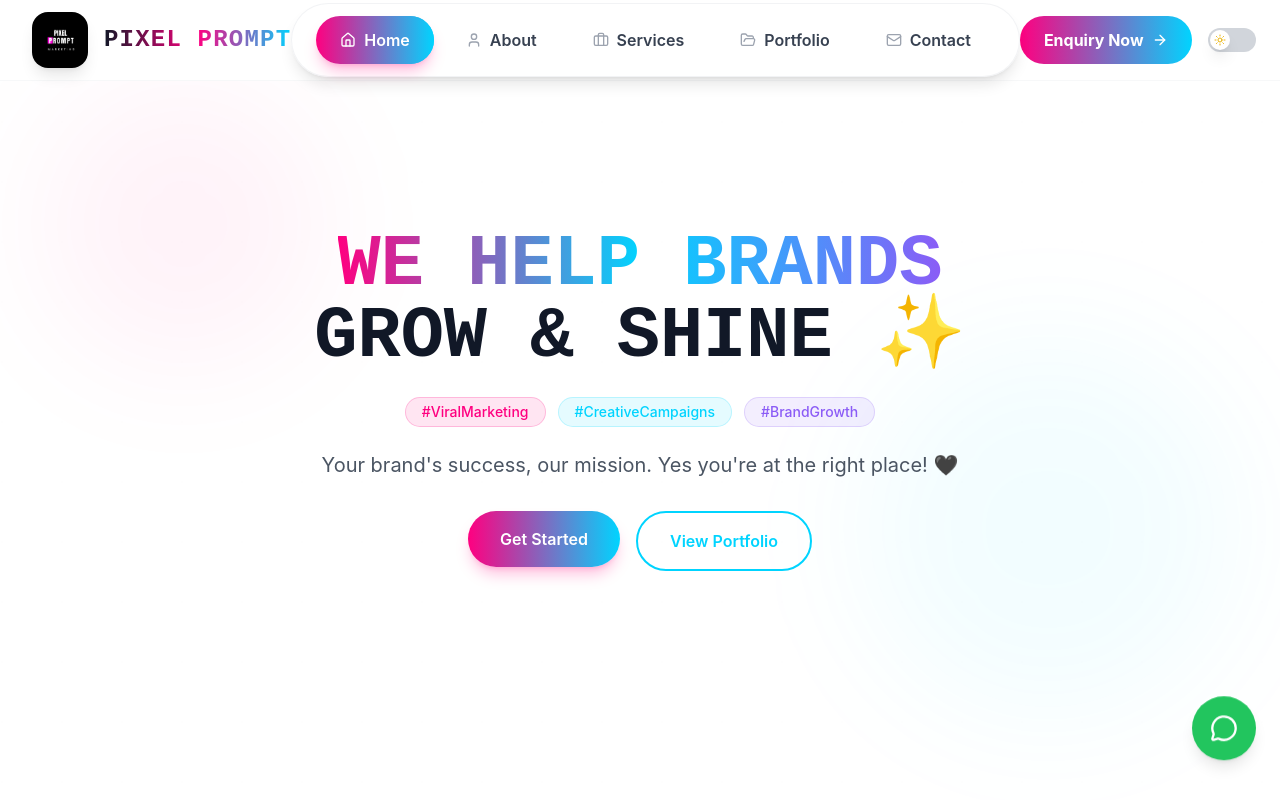
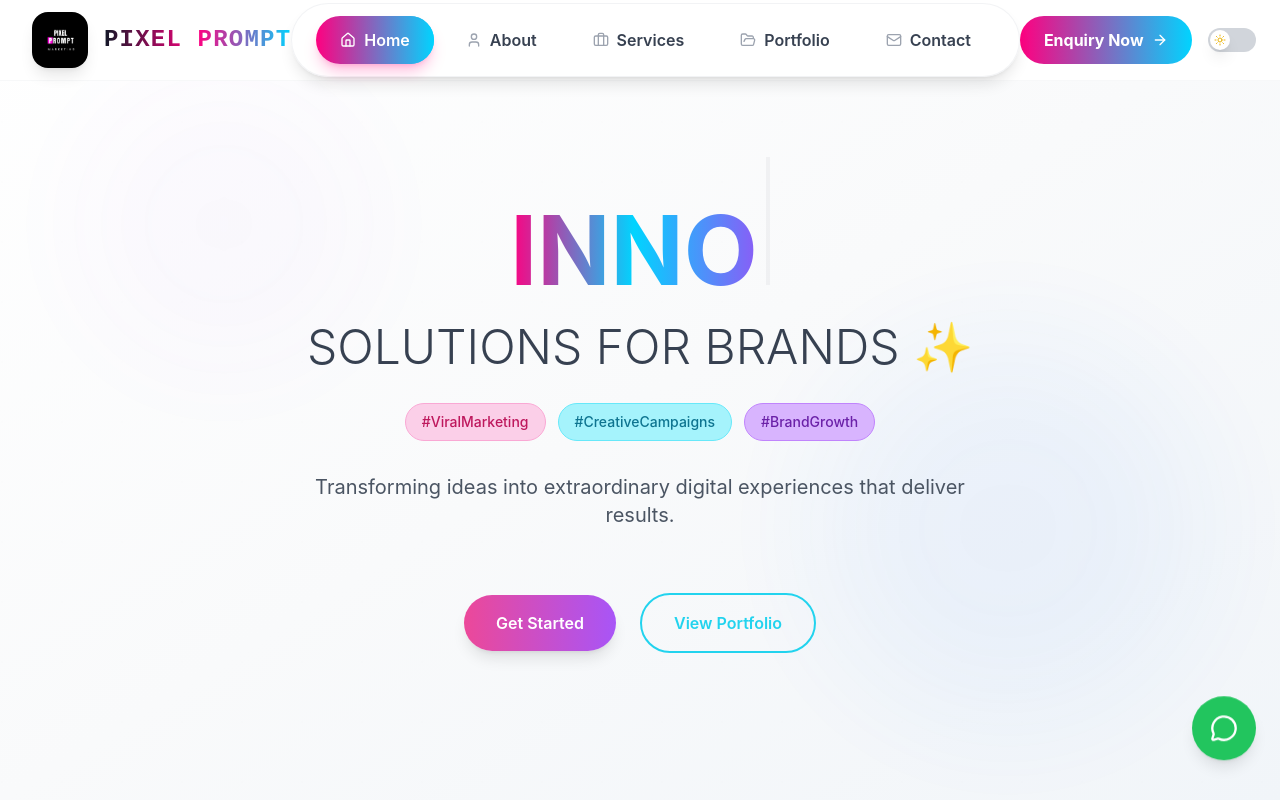
Before and after one commit to zaidrizvi/pixel-prompt, a React (Vite) app: page / in a window 1280 px wide. Shown: the top 800 px of the page. Built offline with nearby package versions, Linux system fonts and the light colour scheme.

Commit message:
Fix: default theme to light mode on first load

```diff
--- a/src/components/home/Hero.jsx
+++ b/src/components/home/Hero.jsx
@@ -1,67 +1,196 @@
-import React from 'react';
-import { motion } from 'framer-motion';
-import { useNavigate } from 'react-router-dom';
+import React, { useState, useEffect } from "react";
+import { motion } from "framer-motion";
+import { useNavigate } from "react-router-dom";
 
 const Hero = () => {
   const navigate = useNavigate();
+  const [currentText, setCurrentText] = useState("");
+  const [currentIndex, setCurrentIndex] = useState(0);
+  const [isDeleting, setIsDeleting] = useState(false);
+  const [wordIndex, setWordIndex] = useState(0);
 
-  const handleGetStarted = () => navigate('/contact');
-  const handleViewPortfolio = () => navigate('/portfolio');
+  const words = ["CREATIVE", "MODERN", "INNOVATIVE", "DIGITAL"];
+  const fullText = words[wordIndex];
+
+  const handleGetStarted = () => navigate("/contact");
+  const handleViewPortfolio = () => navigate("/portfolio");
+
+  // Typewriter effect
+  useEffect(() => {
+    const timeout = setTimeout(
+      () => {
+        if (!isDeleting && currentIndex < fullText.length) {
+          setCurrentText((prev) => prev + fullText[currentIndex]);
+          setCurrentIndex((prev) => prev + 1);
+        } else if (isDeleting && currentText.length > 0) {
+          setCurrentText((prev) => prev.slice(0, -1));
+        } else if (!isDeleting && currentIndex === fullText.length) {
+          setTimeout(() => setIsDeleting(true), 1500);
+        } else if (isDeleting && currentText.length === 0) {
+          setIsDeleting(false);
+          setCurrentIndex(0);
+          setWordIndex((prev) => (prev + 1) % words.length);
+        }
+      },
+      isDeleting ? 50 : 150
+    );
+
+    return () => clearTimeout(timeout);
+  }, [
+    currentText,
+    currentIndex,
+    isDeleting,
+    fullText,
+    wordIndex,
+    words.length,
+  ]);
 
   return (
-    <section className="min-h-screen bg-gradient-to-br from-light-bg via-white to-gray-50 dark:from-black dark:via-gray-900 dark:to-black flex items-center justify-center relative overflow-hidden transition-colors duration-500">
-      {/* Animated background */}
-      <div className="absolute inset-0">
-        <div className="absolute top-20 left-10 w-72 h-72 bg-neon-pink/10 dark:bg-neon-pink/20 rounded-full blur-3xl animate-pulse"></div>
-        <div className="absolute bottom-20 right-10 w-96 h-96 bg-electric-blue/10 dark:bg-electric-blue/20 rounded-full blur-3xl animate-pulse delay-1000"></div>
+    <section className="min-h-screen bg-gradient-to-br from-white via-gray-50 to-slate-100 dark:from-slate-900 dark:via-gray-900 dark:to-slate-900 flex items-center justify-center relative overflow-hidden transition-colors duration-500">
+      {/* Background elements - adaptive to theme */}
+      <div className="absolute inset-0 opacity-30">
+        <div className="absolute top-20 left-20 w-72 h-72 bg-purple-500/20 dark:bg-purple-500/30 rounded-full blur-3xl animate-pulse"></div>
+        <div
+          className="absolute bottom-20 right-20 w-96 h-96 bg-blue-500/20 dark:bg-blue-500/30 rounded-full blur-3xl animate-pulse"
+          style={{ animationDelay: "1s" }}
+        ></div>
       </div>
 
-      <div className="max-w-7xl mx-auto px-4 sm:px-6 lg:px-8 text-center relative z-10">
+      <div className="max-w-6xl mx-auto px-4 sm:px-6 lg:px-8 text-center relative z-10">
         <motion.div
-          initial={{ opacity: 0, y: 50 }}
+          initial={{ opacity: 0, y: 30 }}
           animate={{ opacity: 1, y: 0 }}
-          transition={{ duration: 0.8 }}
+          transition={{ duration: 0.8, ease: "easeOut" }}
+          className="space-y-8"
         >
-          <h1 className="text-3xl sm:text-5xl md:text-6xl lg:text-7xl font-cyber font-bold mb-6 leading-tight sm:leading-snug">
-            <span className="bg-gradient-to-r from-neon-pink via-electric-blue to-cyber-purple bg-clip-text text-transparent">
-              WE HELP BRANDS
-            </span>
-            <br />
-            <span className="text-gray-900 dark:text-white transition-colors duration-300">
-              GROW & SHINE ✨
-            </span>
-          </h1>
+          {/* Typewriter heading */}
+          <div className="space-y-4">
+            <div className="min-h-[80px] sm:min-h-[120px] md:min-h-[160px] flex items-center justify-center">
+              <h1 className="text-4xl sm:text-6xl md:text-7xl lg:text-8xl font-bold leading-tight">
+                <span className="bg-gradient-to-r from-neon-pink via-electric-blue to-cyber-purple bg-clip-text text-transparent ">
+                  {currentText}
+                </span>
+                <motion.span
+                  className="inline-block w-1 h-16 sm:h-24 md:h-32 bg-gray-800 dark:bg-white ml-2"
+                  animate={{ opacity: [0, 1, 0] }}
+                  transition={{ duration: 1, repeat: Infinity }}
+                />
+              </h1>
+            </div>
 
-          <div className="flex flex-wrap justify-center gap-2 sm:gap-3 mb-6">
-            <span className="px-4 py-1 text-sm font-medium bg-neon-pink/10 text-neon-pink rounded-full border border-neon-pink/20">
-              #ViralMarketing
-            </span>
-            <span className="px-4 py-1 text-sm font-medium bg-electric-blue/10 text-electric-blue rounded-full border border-electric-blue/20">
-              #CreativeCampaigns
-            </span>
-            <span className="px-4 py-1 text-sm font-medium bg-cyber-purple/10 text-cyber-purple rounded-full border border-cyber-purple/20">
-              #BrandGrowth
-            </span>
+            <motion.h2
+              className="text-2xl sm:text-3xl md:text-4xl lg:text-5xl font-light text-gray-700 dark:text-gray-300 transition-colors duration-300"
+              initial={{ opacity: 0 }}
+              animate={{ opacity: 1 }}
+              transition={{ delay: 0.5, duration: 0.8 }}
+            >
+              SOLUTIONS FOR BRANDS ✨
+            </motion.h2>
           </div>
 
-          <p className="text-base sm:text-lg md:text-xl text-gray-600 dark:text-gray-300 mb-8 max-w-3xl mx-auto font-modern transition-colors duration-300 px-2 sm:px-0">
-            Your brand's success, our mission. Yes you're at the right place! 🖤
-          </p>
+          <motion.div
+            className="flex flex-wrap justify-center gap-3 mb-8"
+            initial={{ opacity: 0, y: 20 }}
+            animate={{ opacity: 1, y: 0 }}
+            transition={{ delay: 1, duration: 0.6 }}
+          >
+            <motion.span
+              className="px-4 py-2 text-sm font-medium
+    bg-pink-200 dark:bg-pink-900/40
+    text-pink-700 dark:text-pink-300
+    rounded-full border border-pink-300 dark:border-pink-600"
+              whileHover={{
+                scale: 1.05,
+                backgroundColor: "rgba(236, 72, 153, 0.25)",
+                transition: { duration: 0.2 },
+              }}
+              initial={{ opacity: 0, x: -20 }}
+              animate={{ opacity: 1, x: 0 }}
+              transition={{ delay: 1.2 }}
+            >
+              #ViralMarketing
+            </motion.span>
 
-          <div className="flex flex-col sm:flex-row gap-4 justify-center items-center sm:items-start">
-            <button
+            <motion.span
+              className="px-4 py-2 text-sm font-medium
+    bg-cyan-200 dark:bg-cyan-900/40
+    text-cyan-700 dark:text-cyan-300
+    rounded-full border border-cyan-300 dark:border-cyan-600"
+              whileHover={{
+                scale: 1.05,
+                backgroundColor: "rgba(6, 182, 212, 0.25)",
+                transition: { duration: 0.2 },
+              }}
+              initial={{ opacity: 0, x: -20 }}
+              animate={{ opacity: 1, x: 0 }}
+              transition={{ delay: 1.3 }}
+            >
+              #CreativeCampaigns
+            </motion.span>
+
+            <motion.span
+              className="px-4 py-2 text-sm font-medium
+    bg-purple-300 dark:bg-purple-900/40
+    text-purple-800 dark:text-purple-300
+    rounded-full border border-purple-400 dark:border-purple-600"
+              whileHover={{
+                scale: 1.05,
+                backgroundColor: "rgba(147, 51, 234, 0.25)",
+                transition: { duration: 0.2 },
+              }}
+              initial={{ opacity: 0, x: -20 }}
+              animate={{ opacity: 1, x: 0 }}
+              transition={{ delay: 1.4 }}
+            >
+              #BrandGrowth
+            </motion.span>
+          </motion.div>
+
+          {/* Description */}
+          <motion.div
+            className="max-w-2xl mx-auto"
+            initial={{ opacity: 0 }}
+            animate={{ opacity: 1 }}
+            transition={{ delay: 1.5, duration: 0.8 }}
+          >
+            <p className="text-lg sm:text-xl text-gray-600 dark:text-gray-300 leading-relaxed transition-colors duration-300">
+              Transforming ideas into extraordinary digital experiences that
+              deliver results.
+            </p>
+          </motion.div>
+
+          {/* CTA Buttons - theme adaptive */}
+          <motion.div
+            className="flex flex-col sm:flex-row gap-6 justify-center items-center pt-8"
+            initial={{ opacity: 0, y: 20 }}
+            animate={{ opacity: 1, y: 0 }}
+            transition={{ delay: 2, duration: 0.6 }}
+          >
+            <motion.button
               onClick={handleGetStarted}
-              className="w-full sm:w-auto px-8 py-4 bg-gradient-to-r from-neon-pink to-electric-blue text-white font-semibold rounded-full hover:scale-105 transform transition-all duration-300 shadow-lg shadow-neon-pink/25 hover:shadow-neon-pink/40"
+              className="px-8 py-4 bg-gradient-to-r from-pink-500 to-purple-500 text-white font-semibold rounded-full shadow-lg"
+              whileHover={{
+                scale: 1.05,
+                boxShadow: "0 10px 25px rgba(236, 72, 153, 0.3)",
+              }}
+              whileTap={{ scale: 0.95 }}
+              transition={{ type: "spring", stiffness: 400, damping: 17 }}
             >
               Get Started
-            </button>
-            <button
+            </motion.button>
+
+            <motion.button
               onClick={handleViewPortfolio}
-              className="w-full sm:w-auto px-8 py-4 border-2 border-electric-blue text-electric-blue hover:bg-electric-blue hover:text-white dark:hover:text-black transition-all duration-300 rounded-full font-semibold"
+              className="px-8 py-4 border-2 border-cyan-400 text-cyan-400 hover:bg-cyan-400 hover:text-white dark:hover:text-slate-900 transition-all duration-300 rounded-full font-semibold"
+              whileHover={{
+                scale: 1.05,
+                transition: { duration: 0.2 },
+              }}
+              whileTap={{ scale: 0.95 }}
             >
               View Portfolio
-            </button>
-          </div>
+            </motion.button>
+          </motion.div>
         </motion.div>
       </div>
     </section>
```
